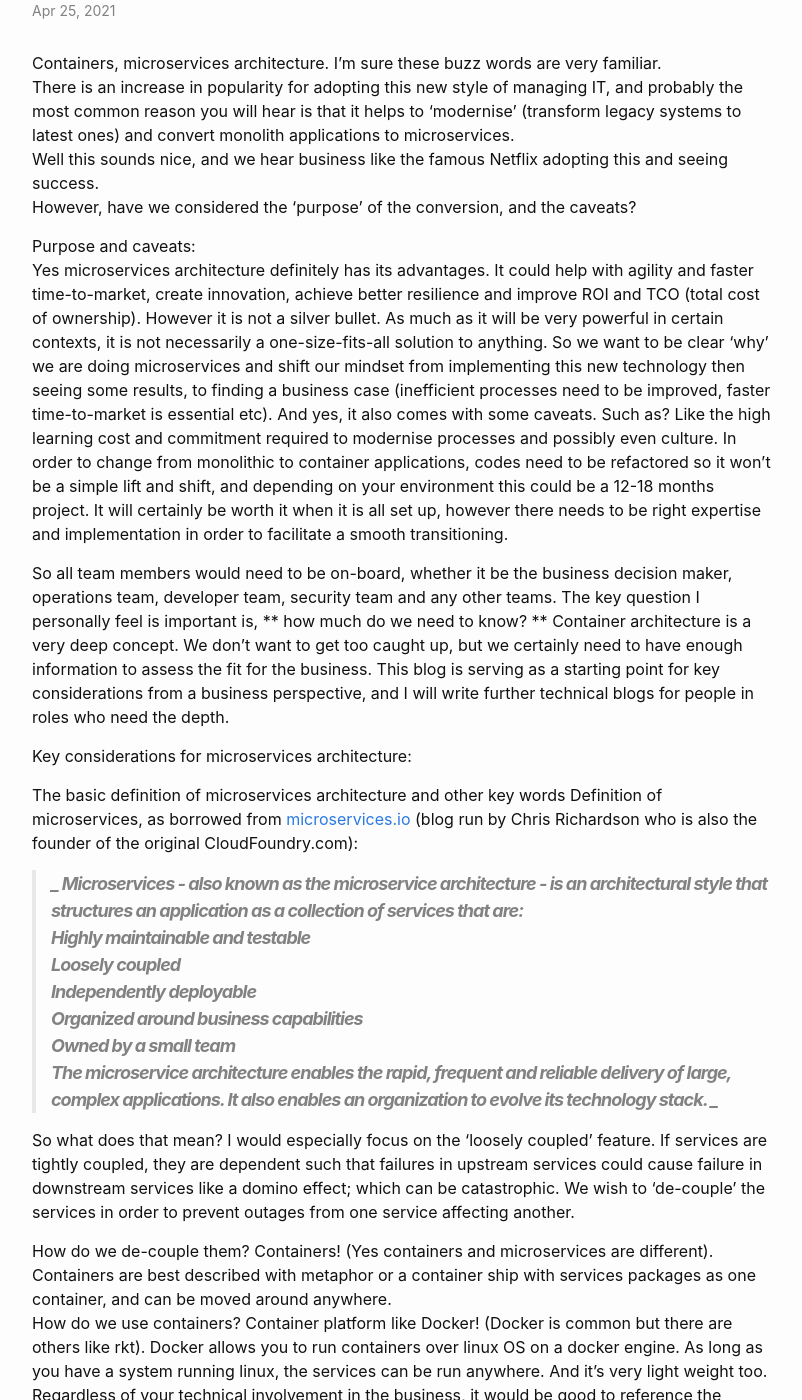
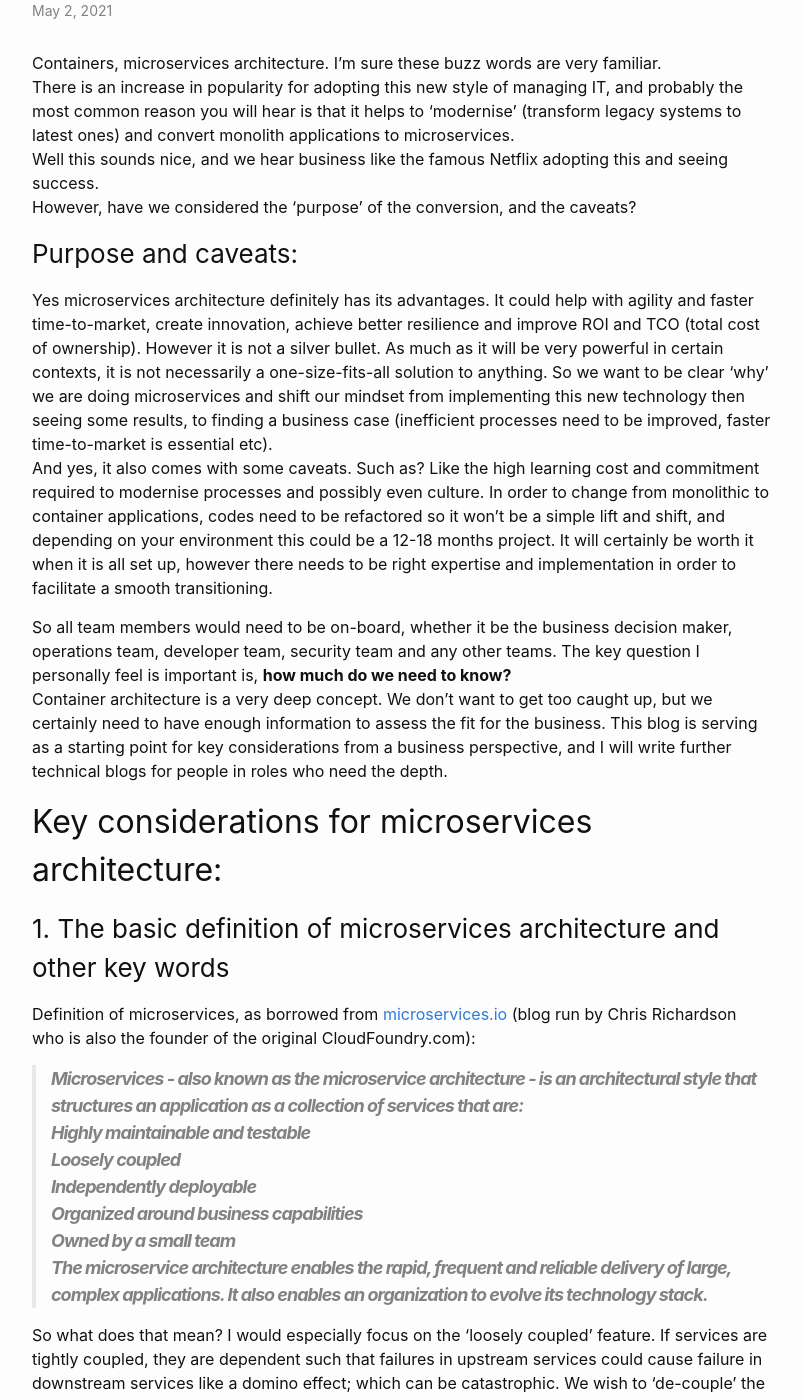
Before and after one commit to georgeDharada/blog, a Jekyll site: the page built from blog-business/_posts/2021-04-25-busContainer.markdown, in a window 1280 px wide and 1400 px high, scrolled down 191 px. Shown: the whole window, without its empty margins (238-1040 px from the left). Built offline with Jekyll 4.4.1, drawn with Linux system fonts in a browser that asks for light colours; some of the changed text lies outside the part shown.

Commit message:
Microservices2

```diff
--- a/blog-business/_posts/2021-04-25-busContainer.markdown
+++ b/blog-business/_posts/2021-04-25-busContainer.markdown
@@ -1,7 +1,7 @@
 ---
 layout: post
 title:  "Does my business need microservices architecture?"
-date:   2021-04-25 21:01:54 +1100
+date:   2021-05-02 21:01:54 +1100
 category: Business
 image: /images/kubernetes.png
 image1: /blog-business/assets/images/container1.png
@@ -12,58 +12,58 @@ There is an increase in popularity for adopting this new style of managing IT, a
 Well this sounds nice, and we hear business like the famous Netflix adopting this and seeing success.
 However, have we considered the ‘purpose’ of the conversion, and the caveats?
 
-Purpose and caveats:
+### Purpose and caveats:  ###
 Yes microservices architecture definitely has its advantages. It could help with agility and faster time-to-market, create innovation, achieve better resilience and improve ROI and TCO (total cost of ownership). However it is not a silver bullet. As much as it will be very powerful in certain contexts, it is not necessarily a one-size-fits-all solution to anything. So we want to be clear ‘why’ we are doing microservices and shift our mindset from implementing this new technology then seeing some results, to finding a business case (inefficient processes need to be improved, faster time-to-market is essential etc).
 And yes, it also comes with some caveats. Such as? Like the high learning cost and commitment required to modernise processes and possibly even culture. In order to change from monolithic to container applications, codes need to be refactored so it won’t be a simple lift and shift, and depending on your environment this could be a 12-18 months project. It will certainly be worth it when it is all set up, however there needs to be right expertise and implementation in order to facilitate a smooth transitioning.
 
-So all team members would need to be on-board, whether it be the business decision maker, operations team, developer team, security team and any other teams. The key question I personally feel is important is, ** how much do we need to know? **
+So all team members would need to be on-board, whether it be the business decision maker, operations team, developer team, security team and any other teams. The key question I personally feel is important is, **how much do we need to know?**
 Container architecture is a very deep concept. We don’t want to get too caught up, but we certainly need to have enough information to assess the fit for the business. This blog is serving as a starting point for key considerations from a business perspective, and I will write further technical blogs for people in roles who need the depth.
 
-Key considerations for microservices architecture:
+## Key considerations for microservices architecture: ##
 
-The basic definition of microservices architecture and other key words
+### 1. The basic definition of microservices architecture and other key words ###
 Definition of microservices, as borrowed from [microservices.io](https://microservices.io/) (blog run by Chris Richardson who is also the founder of the original CloudFoundry.com):
 
-> **_ Microservices - also known as the microservice architecture - is an architectural style that structures an application as a collection of services that are:
+> **_Microservices - also known as the microservice architecture - is an architectural style that structures an application as a collection of services that are:
     Highly maintainable and testable
     Loosely coupled
     Independently deployable
     Organized around business capabilities
     Owned by a small team
-The microservice architecture enables the rapid, frequent and reliable delivery of large, complex applications. It also enables an organization to evolve its technology stack. _**
+The microservice architecture enables the rapid, frequent and reliable delivery of large, complex applications. It also enables an organization to evolve its technology stack._**
 
 So what does that mean? I would especially focus on the ‘loosely coupled’ feature. If services are tightly coupled, they are dependent such that failures in upstream services could cause failure in downstream services like a domino effect; which can be catastrophic. We wish to ‘de-couple’ the services in order to prevent outages from one service affecting another.
 
-How do we de-couple them? Containers! (Yes containers and microservices are different). Containers are best described with metaphor or a container ship with services packages as one container, and can be moved around anywhere.
-How do we use containers? Container platform like Docker! (Docker is common but there are others like rkt). Docker allows you to run containers over linux OS on a docker engine. As long as you have a system running linux, the services can be run anywhere. And it’s very light weight too. Regardless of your technical involvement in the business, it would be good to reference the following diagram and get an idea of the light-weightedness:
+How do we de-couple them? **Containers!** (Yes containers and microservices are different). Containers are best described with metaphor or a container ship with services packages as one container, and can be moved around anywhere.
+How do we use containers? **Container platform like Docker!** (Docker is common but there are others like rkt). Docker allows you to run containers over linux OS on a docker engine. As long as you have a system running linux, the services can be run anywhere. And it’s very light weight too. Regardless of your technical involvement in the business, it would be good to reference the following diagram and get an idea of the light-weightedness:
 
 ![]( {{page.image1 | relative_url}})
 
-Running the container platform manually could require further developer skills and efforts to manage. So how do we automate this? Container ‘orchestration’ platform like Kubernetes! Kubernetes automates the process of scaling, managing, updating and removing containers. We need containers in the first place to orchestrate, so docker enables containers and kubernetes orchestrates.
+Running the container platform manually could require further developer skills and efforts to manage. So how do we automate this? **Container ‘orchestration’ platform like Kubernetes!** Kubernetes automates the process of scaling, managing, updating and removing containers. We need containers in the first place to orchestrate, so docker enables containers and kubernetes orchestrates.
 
 Kubernetes is open-source which means a lot of the features are DIY and community-driven. Various cloud vendors like IBM provide value-added offerings to give further support.
 How do we have a better experience with container orchestration with ease of use and further automation of workflows? Redhat Openshift! One key value of openshift revolves around the question: do you want to learn all Kubernetes commands and essentially manage your applications from the command line interface — or do you prefer to save yourself some time and deploy, run, and manage your applications from a simple web console in your browser?
 [OpenShift vs. Kubernetes for developers](https://developer.ibm.com/videos/openshift-vs-kubernetes-for-developers/)
 
-What is good for microservices and what isn’t?
-Considering microservices definitely is good if there’s a particular purpose to achieve, such as to deploy things faster, get new features out quicker and control scaling.
-Transforming to a microservices architecture is a long-term steady change process so it is not ideal for IT reformation that needs quick results.
-If the services used are already very small, then it would be hard to de-couple and make it even smaller, so it wouldn’t be suitable in this case. Moderate size services are more suitable
-Using microservices would mean using distributed systems. This could bring about new complexities, so you would need to be on top of this with adequate staff expertise. Openshift could possibly simplify this
+### 2. What is good for microservices and what isn’t? ###
+- Considering microservices definitely is good if there’s a particular purpose to achieve, such as to deploy things faster, get new features out quicker and control scaling.
+- Transforming to a microservices architecture is a long-term steady change process so it is not ideal for IT reformation that needs quick results.
+- If the services used are already very small, then it would be hard to de-couple and make it even smaller, so it wouldn’t be suitable in this case. Moderate size services are more suitable
+- Using microservices would mean using distributed systems. This could bring about new complexities, so you would need to be on top of this with adequate staff expertise. Openshift could possibly simplify this
 
-What Technical debt does my business have?
+### 3. What Technical debt does my business have? ###
 In order to know what exact problem microservices will address, it would be good to know what problems exist. A good way is to assess the technical debt of the business. Technical debt is a metaphor similar to financial debt, where we make certain efforts such as when we need to deliver functionalities that otherwise would have taken less time. There is a good example in [The Hidden Cost Of Technical Debt](https://medium.com/serious-scrum/the-hidden-cost-of-technical-debt-1963b958e5ed), where an engineer has to spend 2 days extra to work on validating certain code as a result of poor quality of code. If this continues and accumulates, the high cost due to inefficiency becomes apparent.
 Key questions to ask: Is there lack of flexibility? Are processes slow? Is your DevOps working with the current process? Is the system experiencing frequent downtimes? How much effort is spent on dealing with these problems?
 
 
-Therefore, what problems will the microservices architecture solve?
+### 4. Therefore, what problems will the microservices architecture solve? ###
 I have covered the importance of de-coupling services, automation with container orchestration platforms, identifying problems to be solved. Now we just have to put it together. The important point here is that the goals come first, and we have microservices as a tool to achieve that goal.
 In the following blog, there are real life examples of businesses that implemented microservices, however it was not an efficient design since it was focused on ‘implementing microservices for modernisation’, instead of goals like ‘deploying things faster’. That way we can truly unlock the benefits of microservices.
 
 [It’s time to stop making “Microservices” the goal of modernization.](https://medium.com/ibm-garage/its-time-to-stop-making-microservices-the-goal-of-modernization-71758b400287)
 
 
-Execution
+### 5. Execution ###
 If you were to implement microservices, how will you do it? Eventually, sizing will be required to assess how many nodes (container-equivalent for Virtual Machines in a hypervised infrastructure) are required. The architecture and cost will be important to review too.
 In terms of the cost, it is not only the cost of the service, but important is the improvement in Total Cost of Ownership and how much operational cost can be saved as a result of a successful transformation.
 Remembering that it takes time to refactor the services, companies generally start small with a particular section of the business to be transformed first. It is also typical for businesses, once a small-part transformation is made, to set up load balancing and have some customers directed to the microservices version of the service. That way the service can be tested before it is fully implemented.
```
Also changed, not shown: blog-tech/_posts/2021-04-25-techContainer.markdown (deleted, +0 -21 lines).
